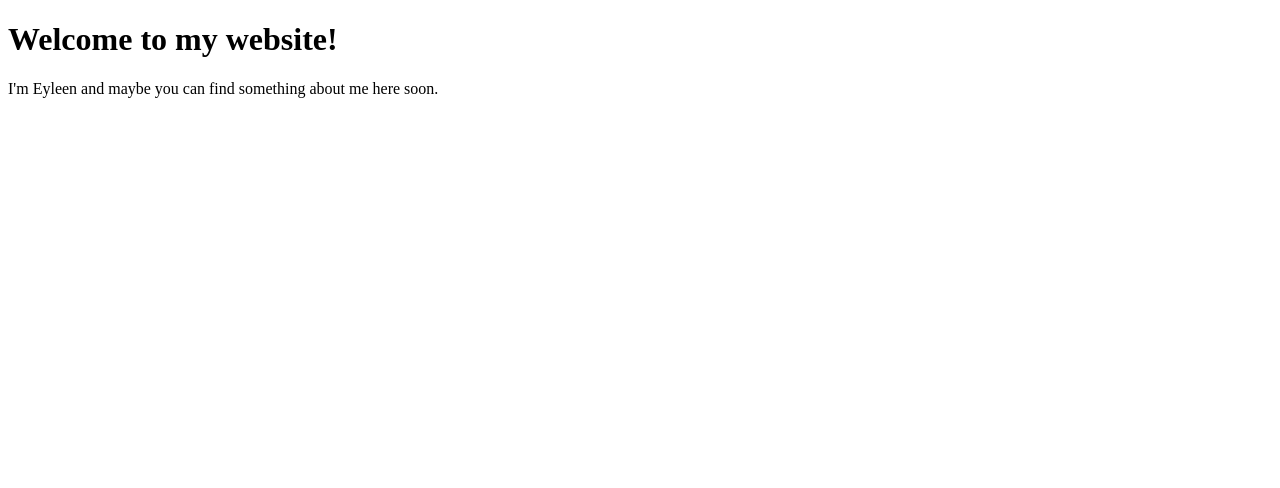
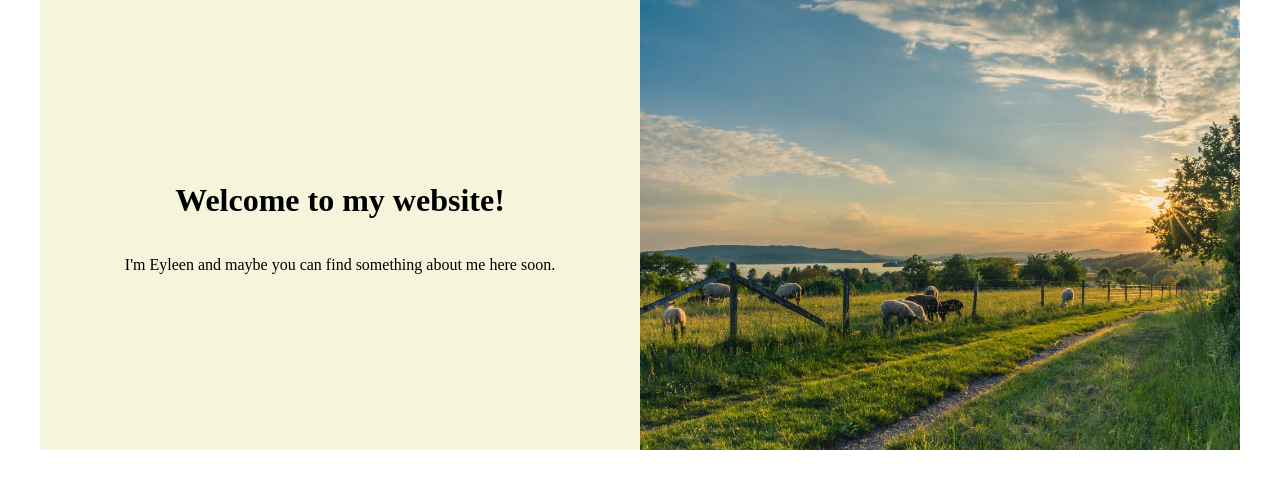
Before and after one commit to eyleendoerfel/eyleendoerfel.github.io, a plain HTML site: page index.html in a window 1280 px wide. Drawn offline with Linux system fonts and the light colour scheme.

Commit message:
Add example hero block

```diff
--- a/index.html
+++ b/index.html
@@ -2,13 +2,23 @@
 <html>
 
     <head>
+        <link rel="stylesheet" href="style.css">
         <title>Eyleen</title>
     </head>
 
     <body>
 
-        <h1>Welcome to my website!</h1>
-        <p>I'm Eyleen and maybe you can find something about me here soon.</p>
+        <div class="content-wrapper">
+            <div class="hero-block">
+                <div class="hero-block__column hero-block__column--left">
+                    <h1>Welcome to my website!</h1>
+                    <p>I'm Eyleen and maybe you can find something about me here soon.</p>
+                </div>
+                <div class="hero-block__column hero-block__column--right" style="background-image: url('countryside-1200.jpg');">
+                </div>
+            </div>
+
+        </div>
 
     </body>
 
--- /dev/null
+++ b/style.css
@@ -0,0 +1,42 @@
+body {
+    margin: 0;
+}
+
+.content-wrapper {
+    max-width: 1200px;
+    margin: 0 auto;
+}
+
+.hero-block {
+    display: flex;
+    flex-direction: row;
+}
+
+
+.hero-block__column {
+    min-width: 50%;
+    background: beige;
+    min-height: 250px;
+}
+
+.hero-block__column--left {
+    display: flex;
+    flex-direction: column;
+    justify-content: center;
+    align-items: center;
+}
+
+.hero-block__column--right {
+    background: beige;
+    background-position: 50% 50%;
+    background-repeat: no-repeat;
+    background-size: cover;
+}
+
+@media only screen and (min-width: 768px) {
+
+    .hero-block__column {
+        min-height: 450px;
+    }
+
+}
```
Also changed, not shown: countryside-1200.jpg (added).
